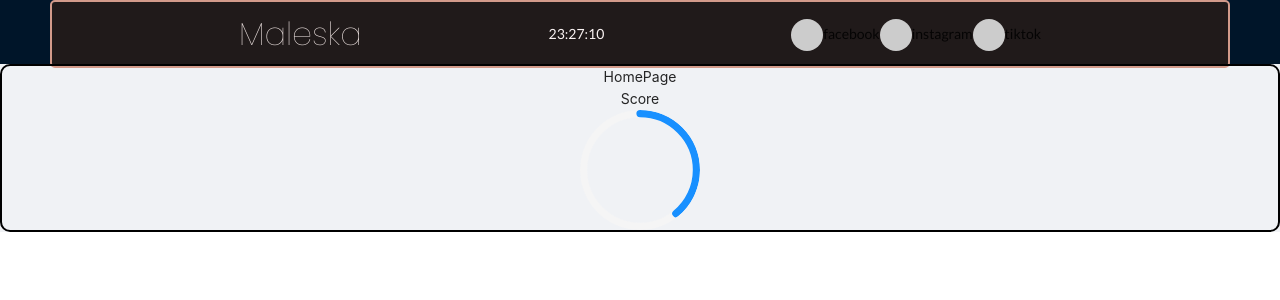
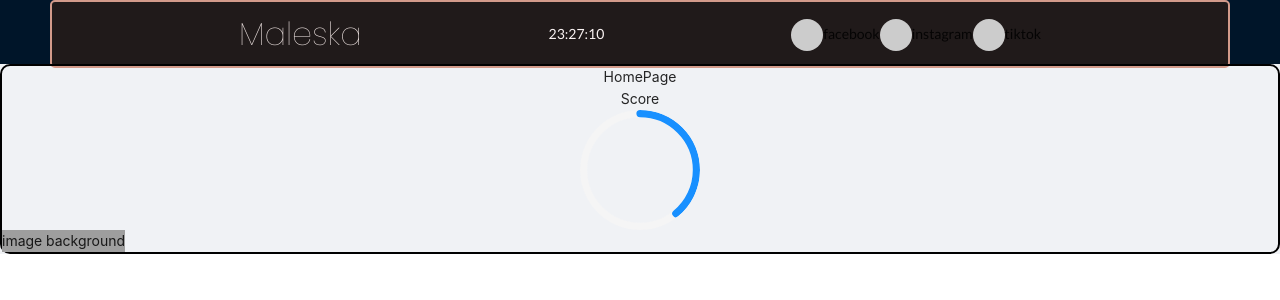
Before and after one commit to JeanPaulAri/Maleska, a React (Create React App) app: page / in a window 1280 px wide. Shown: the top 300 px of the page. Built offline with nearby package versions, Linux system fonts and the light colour scheme; grey boxes are pictures that could not be loaded.

Commit message:
dev/ Navbar Homepage, implementing navbar styles and scaffolding assets

```diff
--- a/src/components/NavBar/styles.scss
+++ b/src/components/NavBar/styles.scss
@@ -1,5 +1,8 @@
 @import './src/styles/Tools';
-
+@keyframes hoverLogo {
+  from {text-shadow: 0 0 13px $maleskaWhite}
+  to {color: $timberWolf }
+}
 .navbar-container{
   @include ui-font();
   display: flex;
@@ -18,7 +21,9 @@
     font-weight: lighter;
 
     &:hover{
-      text-shadow: 0 0 3px $babyPink;
+      // text-shadow: 0 0 3px $babyPink;
+      animation-name: hoverLogo;
+      animation-duration: 2s;
     }
   }
 
--- a/src/views/HomePage/index.tsx
+++ b/src/views/HomePage/index.tsx
@@ -1,6 +1,6 @@
 import React from 'react';
 
-import { Progress, Row } from 'antd';
+import { Image, Progress, Row } from 'antd';
 
 // import Navbar from '../../components/NavBar';
 
@@ -9,7 +9,7 @@ import './styles.scss';
 function HomePage() {
   const percentage = 40;
   return (
-    <div className="Homepage-container">
+    <div className="homepage-container">
       <Row align="middle" justify="center">
         <span>
           HomePage
@@ -28,6 +28,11 @@ function HomePage() {
           format={(percent) => `${percent}%`}
         />
       </Row>
+      <Row>
+        <div className="homepage-container__bg-1">
+          image background
+        </div>
+      </Row>
     </div>
   );
 }
--- a/src/views/HomePage/styles.scss
+++ b/src/views/HomePage/styles.scss
@@ -1,6 +1,15 @@
-.Homepage-container{
-  flex: 6;
+@import './src/styles/Colors';
+
+.homepage-container{
+  // height:100%;
   text-align: center;
   border: 2px solid black;
   border-radius: 10px;
+  &__pdf-visualizer{
+    border-radius: 15px;
+    border-color: $maleskaBlack;
+  }
+  &__bg-1{
+    background-image: url('./src/assets/homepage/bg1.jpeg');
+  }
 }
```
Also changed, not shown: src/assets/homepage/bg1.jpeg (added), src/assets/homepage/bg2.jpg (added).
